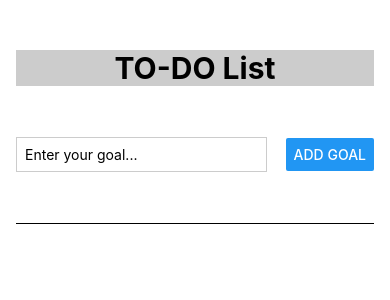
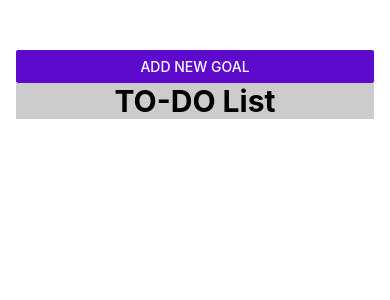
Before and after one commit to MRTNTech02/rn_proj, a React Native app: screen / in a window 390 px wide. Shown: the top 300 px of the page. Built offline with nearby package versions, Linux system fonts and the light colour scheme.

Commit message:
Modal Function

```diff
--- a/App.js
+++ b/App.js
@@ -1,31 +1,48 @@
-import { StatusBar } from 'expo-status-bar';
-import { Button, StyleSheet, Text, TextInput, View, FlatList } from 'react-native';
-import { useState } from 'react';
-import GoalItem from './components/GoalItem';
-import GoalInput from './components/GoalInput';
+import { StatusBar } from "expo-status-bar";
+import {
+  Button,
+  StyleSheet,
+  Text,
+  TextInput,
+  View,
+  FlatList,
+} from "react-native";
+import { useState } from "react";
+import GoalItem from "./components/GoalItem";
+import GoalInput from "./components/GoalInput";
 
 export default function App() {
+  const [modalisVisible, setModalIsVisible] = useState(false);
   const [courseGoals, setCourseGoals] = useState([]);
 
+  function startAddGoalHandler() {
+    setModalIsVisible(true);
+  }
+
   function addGoalHandler(enteredGoalText) {
-    setCourseGoals(currentCourseGoals => [
+    setCourseGoals((currentCourseGoals) => [
       ...currentCourseGoals,
       { text: enteredGoalText, id: Math.random().toString() },
     ]);
   }
 
   function deleteGoalHandler(id) {
-    setCourseGoals(currentCourseGoals => {
+    setCourseGoals((currentCourseGoals) => {
       return currentCourseGoals.filter((goal) => goal.id !== id);
     });
   }
 
   return (
     <View style={styles.appContainer}>
+      <Button
+        title="Add New Goal"
+        color="#5e0acc"
+        onPress={startAddGoalHandler}
+      />
       <View style={styles.appTitle}>
         <Text style={styles.appTitle}>TO-DO List</Text>
       </View>
-      <GoalInput onAddGoal={addGoalHandler} />
+      <GoalInput visible={modalisVisible} onAddGoal={addGoalHandler} />
       <View style={styles.goalsContainer}>
         <FlatList
           alwaysBounceVertical={false}
@@ -52,16 +69,16 @@ const styles = StyleSheet.create({
   appContainer: {
     flex: 1,
     padding: 50,
-    paddingHorizontal: 16
+    paddingHorizontal: 16,
   },
   appTitle: {
-    fontWeight: 'bold',
+    fontWeight: "bold",
     fontSize: 30,
-    justifyContent: 'center',
-    alignItems: 'center',
-    backgroundColor: '#cccccc'
+    justifyContent: "center",
+    alignItems: "center",
+    backgroundColor: "#cccccc",
   },
   goalsContainer: {
-    flex: 4
-  }
+    flex: 4,
+  },
 });
--- a/components/GoalInput.js
+++ b/components/GoalInput.js
@@ -1,19 +1,21 @@
-import { useState } from 'react';
-import { StyleSheet, View, TextInput, Button } from 'react-native';
+import { useState } from "react";
+import { StyleSheet, View, TextInput, Button, Modal } from "react-native";
 
 function GoalInput(props) {
-  const [enteredGoalText, setEnteredGoalText] = useState('');
+  const [enteredGoalText, setEnteredGoalText] = useState("");
 
+  //updating value from //*enteredGoalText
   function goalInputHandler(enteredText) {
     setEnteredGoalText(enteredText);
   }
 
   function addGoalHandler() {
     props.onAddGoal(enteredGoalText);
-    setEnteredGoalText('');
+    setEnteredGoalText("");
   }
 
   return (
+    <Modal visible={props.visible} animationType="slide">
       <View style={styles.inputContainer}>
         <TextInput
           style={styles.textInput}
@@ -23,6 +25,7 @@ function GoalInput(props) {
         />
         <Button title="Add Goal" onPress={addGoalHandler} />
       </View>
+    </Modal>
   );
 }
 
@@ -31,18 +34,18 @@ export default GoalInput;
 const styles = StyleSheet.create({
   inputContainer: {
     flex: 1,
-    backgroundColor: '#fff',
-    justifyContent: 'space-between',
-    flexDirection: 'row',
-    alignItems: 'center',
+    backgroundColor: "#fff",
+    justifyContent: "space-between",
+    flexDirection: "row",
+    alignItems: "center",
     marginBottom: 24,
     borderBottomWidth: 1,
   },
   textInput: {
     borderWidth: 1,
-    borderColor: '#cccccc',
-    width: '70%',
+    borderColor: "#cccccc",
+    width: "70%",
     marginRight: 8,
-    padding: 8
+    padding: 8,
   },
 });
--- a/components/GoalItem.js
+++ b/components/GoalItem.js
@@ -1,12 +1,16 @@
-import { StyleSheet, View, Text, Pressable } from 'react-native';
+import { StyleSheet, View, Text, Pressable } from "react-native";
 
 function GoalItem(props) {
   return (
-    <Pressable onPress={props.onDeleteItem.bind(this, props.id)}>
-      <View style={styles.goalItem}>
+    <View style={styles.goalItem}>
+      <Pressable
+        android_ripple={{ color: "#cccccc" }}
+        onPress={props.onDeleteItem.bind(this, props.id)}
+        style={({ pressed }) => pressed && styles.pressedItem}
+      >
         <Text style={styles.goalText}>{props.text}</Text>
-      </View>
-    </Pressable>
+      </Pressable>
+    </View>
   );
 }
 
@@ -15,11 +19,14 @@ export default GoalItem;
 const styles = StyleSheet.create({
   goalItem: {
     margin: 8,
-    padding: 8,
     borderRadius: 6,
-    backgroundColor: '#5e0acc',
+    backgroundColor: "#5e0acc",
+  },
+  pressedItem: {
+    opacity: 0.5,
   },
   goalText: {
-    color: 'white',
+    color: "white",
+    padding: 8,
   },
 });
--- a/package.json
+++ b/package.json
@@ -15,7 +15,8 @@
     "react-native": "0.76.5"
   },
   "devDependencies": {
-    "@babel/core": "^7.20.0"
+    "@babel/core": "^7.20.0",
+    "prettier": "3.4.2"
   },
   "private": true
 }
```
Also changed, not shown: 2 other files (tests, documents, lock files or other folders). Lines whose indentation alone changed are shown as unchanged.
